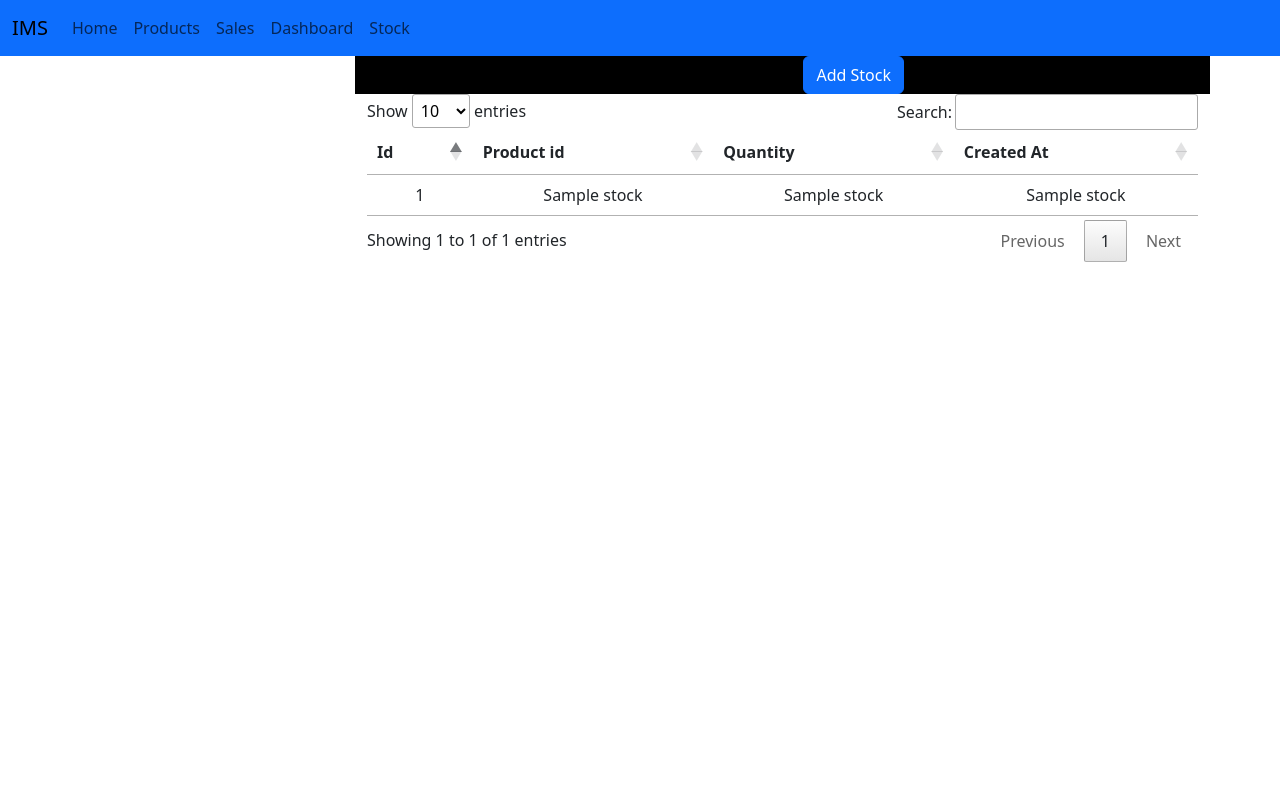
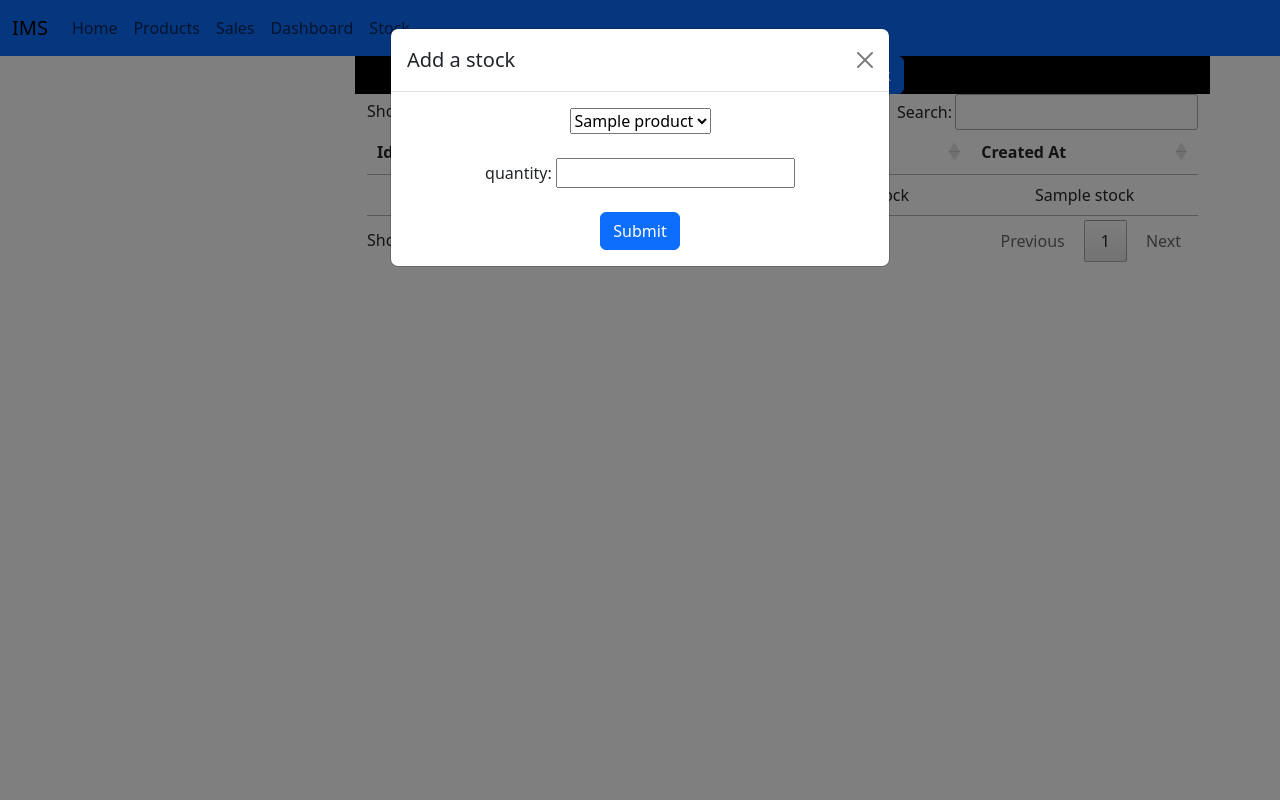
Before and after one commit to RyanMwanthi/salessystem, a Flask app: page /stock in a window 1280 px wide, after a click on "Add Stock". Run offline with Flask 3, Linux system fonts and the light colour scheme; a database or web service that is not in the repository returns one stand-in record (values such as "Sample title"); some libraries are stand-ins or nearby versions.

Commit message:
changed pid to name

```diff
--- a/main.py
+++ b/main.py
@@ -34,18 +34,14 @@ def sales():
     prodz=fetch_data("products")
     return render_template("sales.html",sales=sales,prodz=prodz)
 
+
 @app.route("/addproduct", methods=["POST","GET"])
 def addproduct():
     if request.method == "POST":
         name=request.form["name"]
         buying_price=request.form["buying_price"]
         selling_price=request.form["selling_price"]
-        stock_quantity=request.form["stock_quantity"]
-        print(name)
-        print(buying_price)
-        print(selling_price)
-        print(stock_quantity)
-        product=(name,buying_price,selling_price,stock_quantity)
+        product=(name,buying_price,selling_price)
         insert_products(product)
         return redirect("/products")
 
@@ -55,11 +51,7 @@ def addsales():
     if request.method=="POST":
         pid=request.form["pid"]
         quantity=request.form["quantity"]
-
-
-
         print(quantity)
-
         sales=(pid,quantity,'now') #return pid if error
         insert_sales(sales)
         return redirect("/sales")
@@ -170,13 +162,13 @@ def stock():
 
 
 
-@app.route('/addstock')
+@app.route('/addstock',methods=["POST","GET"])
 def addstock():
-    if request.form == "POST":
+    if request.method == "POST":
         pid=request.form["pid"]
         quantity=request.form["quantity"]
-        mystock=(pid,quantity,'now()')
-        add_stock(mystock)
+        stock=(pid,quantity,'now')
+        add_stock(stock)
         return redirect("/stock")
 
 
--- a/pgfunc.py
+++ b/pgfunc.py
@@ -85,10 +85,12 @@ def updateproducts(products):
 
 def add_stock(s):
    st=str(s)
-   stock="INSET INTO stock(pid,quantity,created_at)" "VALUES" +st
+   stock="INSERT INTO stock(pid,quantity,created_at)" "VALUES" + st
    cur.execute(stock)
    conn.commit
-   return(stock)
+   return stock
+
+
 
 def stockremaining():
    rem="SELECT * FROM remaining_stock "
@@ -96,6 +98,8 @@ def stockremaining():
    rm=cur.fetchall()
    return(rm)
 
+
+
 #def stockremaining(remaining_stock):
  #  id = remaining_stock[0]
   # cur.execute("SELECT remaining_stock FROM remaining_stock WHERE id = %s", (id,))
--- a/templates/dashboard.html
+++ b/templates/dashboard.html
@@ -51,7 +51,7 @@
             <div class="col-lg-6 col-sm-12">
                 <div><embed src={{chart|safe}}></div>
             </div>
-            <div class="col-12">
+            <div class="col-lg-6">
                 <div><embed src="{{stockrem|safe}}"></div>
             </div>
         </div>
--- a/templates/products.html
+++ b/templates/products.html
@@ -114,7 +114,7 @@
                             <td>{{i[1]}}</td>
                             <td>{{i[2]}}</td>
                             <td>{{i[3]}}</td>
-                            <td>{{ remaining_stock[1][2]}}</td>
+                            <td>{{ remaining_stock }}</td>
 
                             <!--<td>{{i[4]}}</td>-->
                             <td>
--- a/templates/stock.html
+++ b/templates/stock.html
@@ -28,6 +28,35 @@
                             Add Stock
                         </button>
                         <!--Modal-->
+                        <div class="modal fade" id="addstock" tabindex="-1" aria-labelledby="addstock"
+                            aria-hidden="true">
+                            <div class="modal-dialog">
+                                <div class="modal-content">
+                                    <div class="modal-header">
+                                        <h5 class="modal-title" id="exampleModalLabel">Add a stock</h5>
+                                        <button type="button" class="btn-close" data-bs-dismiss="modal"
+                                            aria-label="Close"></button>
+                                    </div>
+                                    <div class="modal-body">
+
+                                        <form action="/addstock" method="POST">
+
+                                            <select name="pid" id="product">
+                                                <!--<option value="">Select a product</option>-->
+                                                <label for=""></label>
+                                                {% for p in prodx %}
+                                                <option value="{{ p[0] }}">{{ p[1] }}</option>
+                                                {% endfor %}
+                                            </select><br><br>
+                                            <label for="lname">quantity:</label>
+                                            <input type="text" id="lname" name="quantity"><br><br>
+
+                                            <button type="submit" class="btn btn-primary">Submit</button><br>
+                                        </form>
+                                    </div>
+                                </div>
+                            </div>
+                        </div>
 
                     </div>
                     <div class="col-4">
@@ -39,7 +68,7 @@
                     <thead>
                         <tr>
                             <th>Id</th>
-                            <th>Product id</th>
+                            <th>Product Name</th>
                             <th>Quantity</th>
                             <th>Created At</th>
                         </tr>
@@ -48,7 +77,13 @@
                         {% for i in stock %}
                         <tr>
                             <td>{{ i[0] }}</td>
-                            <td>{{ i[1] }}</td>
+                            <td name="pid">
+                                {% for p in prodx %}
+                                    {% if p[0] == i[1] %}
+                                        {{p[1]}}
+                                    {% endif %}
+                                {% endfor %}
+                            </td>
                             <td>{{ i[2] }}</td>
                             <td>{{ i[3] }}</td>
                         </tr>
```
Also changed, not shown: templates/sales.html (+11 -5 lines).
